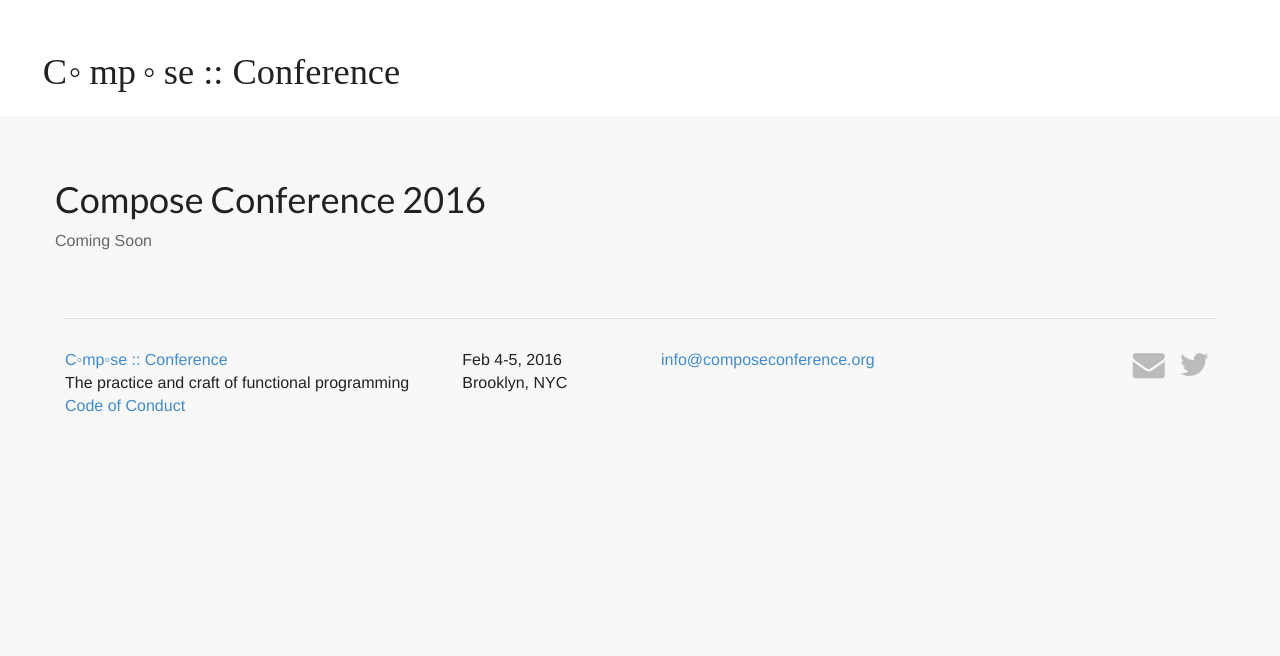
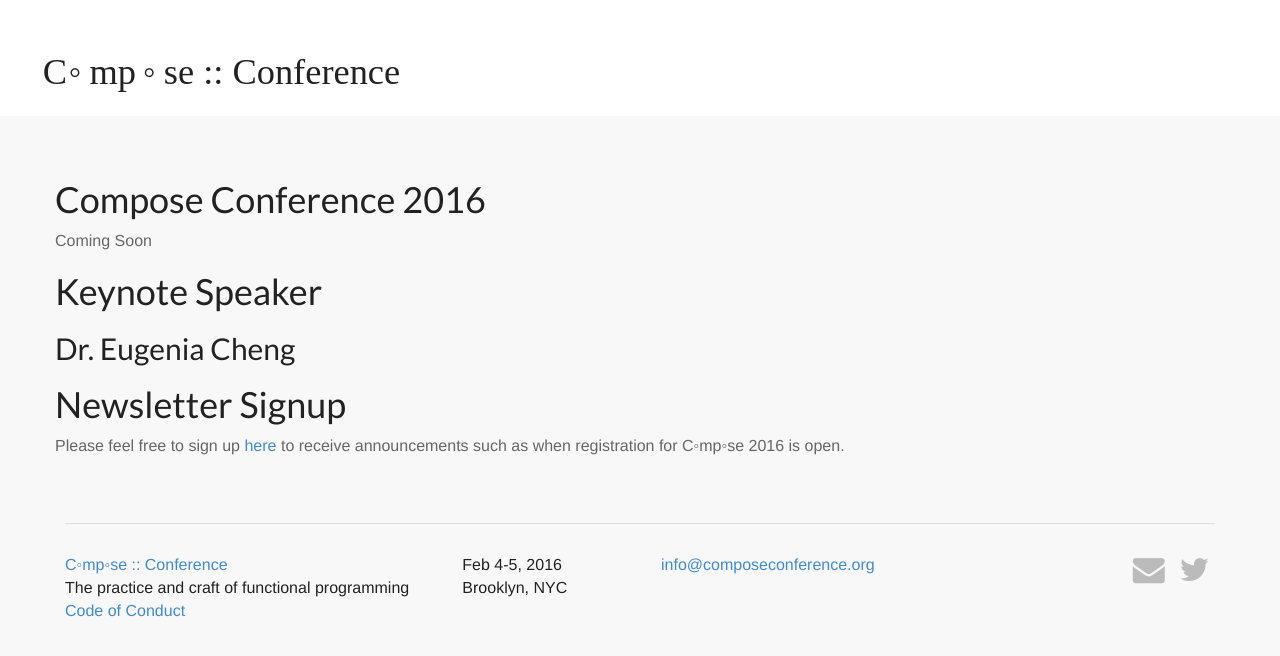
Before and after one commit to ny-haskell/composeconference, a Jekyll site: the page built from 2016/index.md, in a window 1280 px wide and 900 px high. Shown: the top 656 px of the window. Built offline with Jekyll 4.4.1, drawn with Linux system fonts in a browser that asks for light colours; Markdown is read by kramdown in place of the engine named in the settings.

Commit message:
2016 keynote and newsletter signup

```diff
--- a/2016/index.md
+++ b/2016/index.md
@@ -5,3 +5,12 @@ permalink: /2016/
 ---
 
 Coming Soon
+
+
+# Keynote Speaker
+
+## Dr. Eugenia Cheng
+
+# Newsletter Signup
+
+Please feel free to sign up [here](http://eepurl.com/bGMQsz) to receive announcements such as when registration for C◦mp◦se 2016 is open.
```
